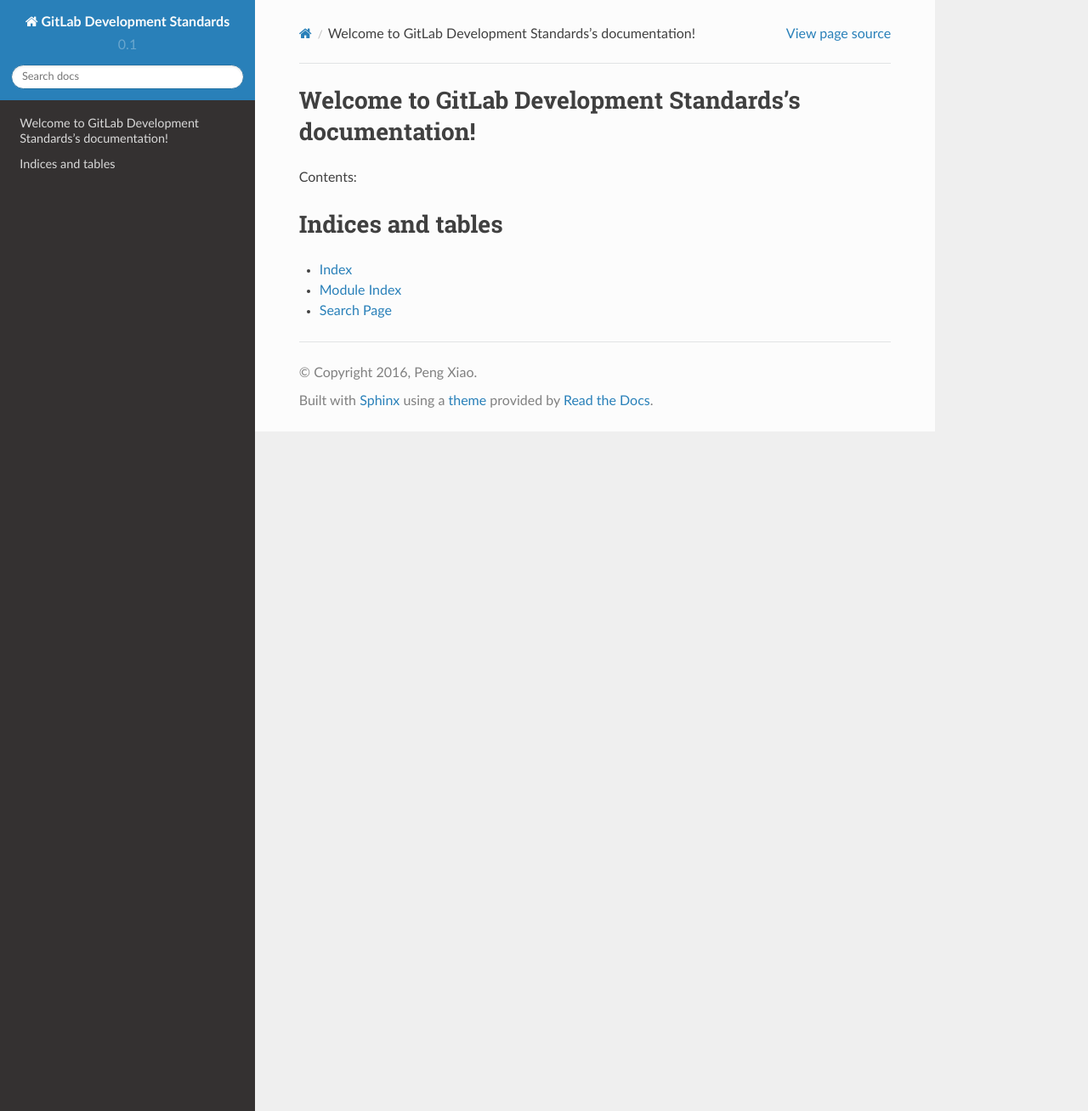
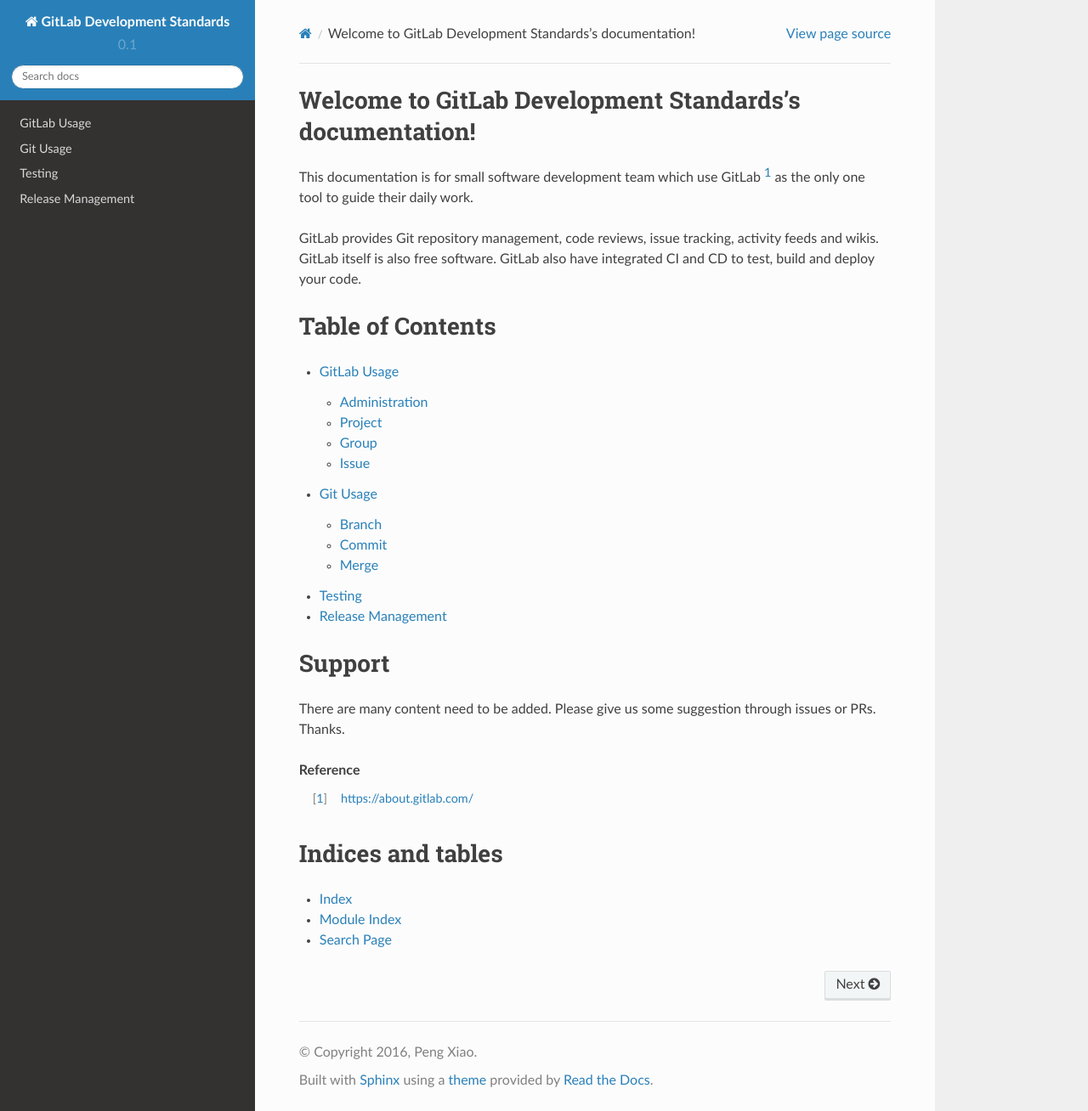
Before and after one commit to gitlabadm/devstandard, a Sphinx documentation site: the page built from doc/source/index.rst, in a window 1280 px wide and 1308 px high. Shown: the whole window at 85% size. Built offline with Sphinx 7.4.7 and the Read the Docs theme 2.0.0, drawn with Linux system fonts in a browser that asks for light colours.

Commit message:
add some files
Signed-off-by: Peng Xiao <xiaoquwl@gmail.com>

```diff
--- /dev/null
+++ b/doc/source/git.rst
@@ -0,0 +1,11 @@
+Git Usage
+==========
+
+
+
+.. toctree::
+   :maxdepth: 2
+
+   git/branch
+   git/commit
+   git/merge
--- /dev/null
+++ b/doc/source/git/branch.rst
@@ -0,0 +1,2 @@
+Branch
+======
--- /dev/null
+++ b/doc/source/git/commit.rst
@@ -0,0 +1,2 @@
+Commit
+=======
--- /dev/null
+++ b/doc/source/git/merge.rst
@@ -0,0 +1,2 @@
+Merge
+=====
--- /dev/null
+++ b/doc/source/gitlab.rst
@@ -0,0 +1,12 @@
+GitLab Usage
+============
+
+
+
+.. toctree::
+   :maxdepth: 2
+
+   gitlab/admin
+   gitlab/project
+   gitlab/group
+   gitlab/issue
--- /dev/null
+++ b/doc/source/gitlab/group.rst
@@ -0,0 +1,2 @@
+Group
+=====
--- /dev/null
+++ b/doc/source/gitlab/issue.rst
@@ -0,0 +1,2 @@
+Issue
+======
--- /dev/null
+++ b/doc/source/gitlab/project.rst
@@ -0,0 +1,2 @@
+Project
+========
--- a/doc/source/index.rst
+++ b/doc/source/index.rst
@@ -6,12 +6,33 @@
 Welcome to GitLab Development Standards's documentation!
 ========================================================
 
-Contents:
+
+This documentation is for small software development team which use GitLab [#f1]_ as the only one tool to guide their daily work.
+
+GitLab provides Git repository management, code reviews, issue tracking, activity feeds and wikis. GitLab itself is also free software. GitLab also have integrated CI and CD to test, build and deploy your code.
+
+Table of Contents
+=================
 
 .. toctree::
    :maxdepth: 2
 
+   gitlab
+   git
+   test
+   release
 
+
+
+Support
+=======
+
+There are many content need to be added. Please give us some suggestion through issues or PRs. Thanks.
+
+
+.. rubric:: Reference
+
+.. [#f1] https://about.gitlab.com/
 
 Indices and tables
 ==================
--- /dev/null
+++ b/doc/source/release.rst
@@ -0,0 +1,2 @@
+Release Management
+===================
--- /dev/null
+++ b/doc/source/test.rst
@@ -0,0 +1,2 @@
+Testing
+=======
```
Also changed, not shown: doc/source/gitlab/admin.rst (added, +31 -0 lines), 2 other files.
